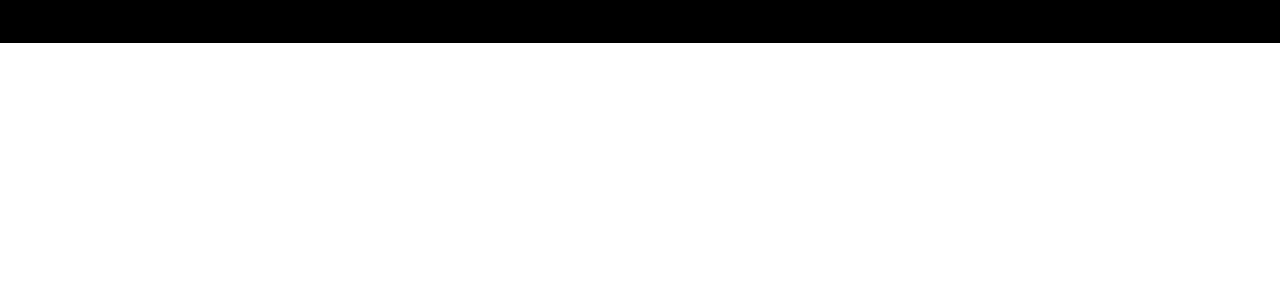
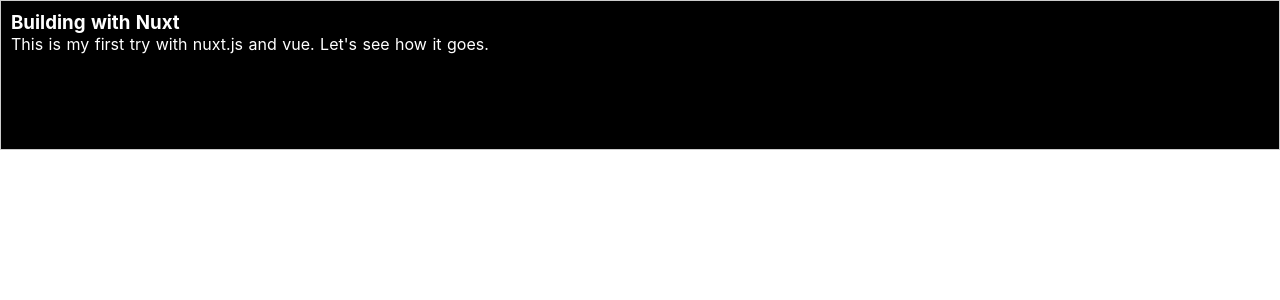
Before and after one commit to JennaKoslowski/vue-profile, a Nuxt app: page /blog in a window 1280 px wide. Shown: the top 300 px of the page. Built offline with nearby package versions, Linux system fonts and the light colour scheme.

Commit message:
blog posts and text show

```diff
--- a/components/Posts.vue
+++ b/components/Posts.vue
@@ -1,10 +1,8 @@
 <template>
-    <div>
   <article class="posts">
     <h1>{{ title }}</h1>
     <p>{{ previewText }}</p>
   </article>
-</div>
 </template>
 
 <script>
--- a/pages/blog/index.vue
+++ b/pages/blog/index.vue
@@ -2,7 +2,7 @@
 
     <section class="blog">
 
-        <Posts
+        <Posts class="post"
             title="Building with Nuxt"
             previewText="This is my first try with nuxt.js and vue. Let's see how it goes." />
 
```
